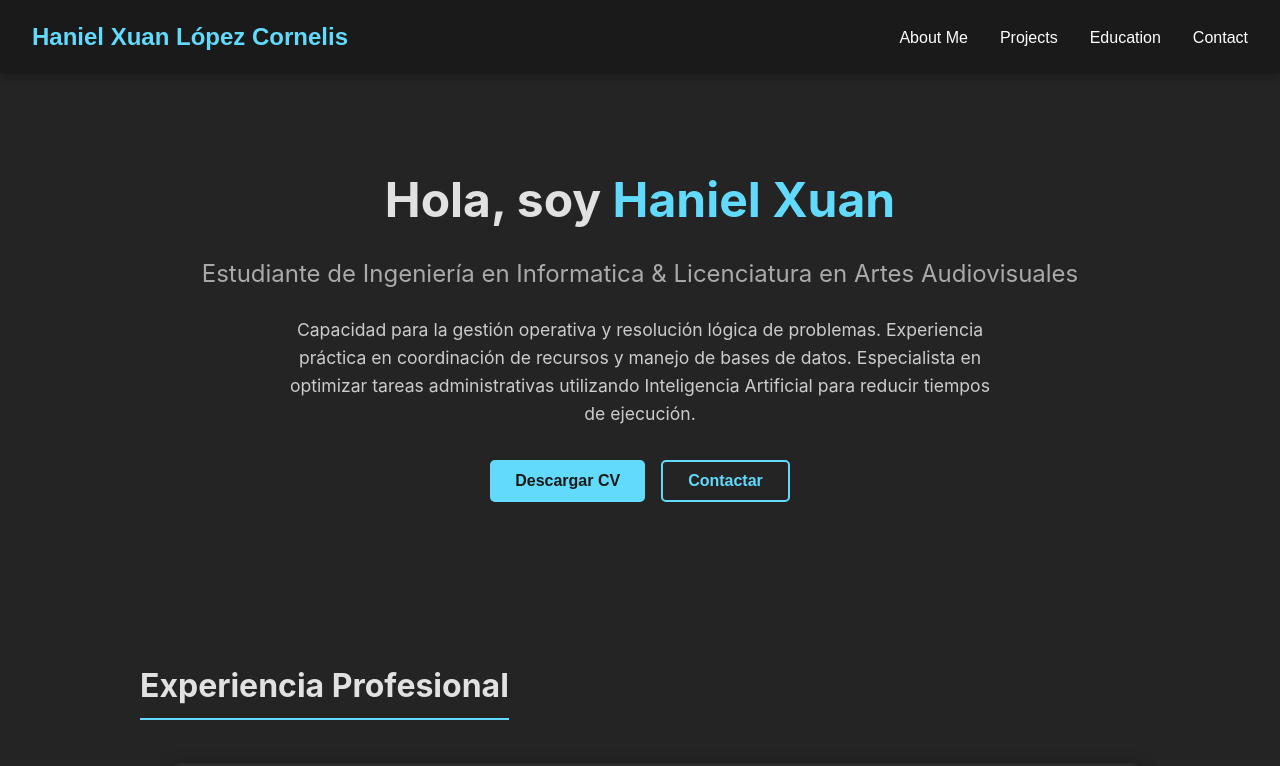
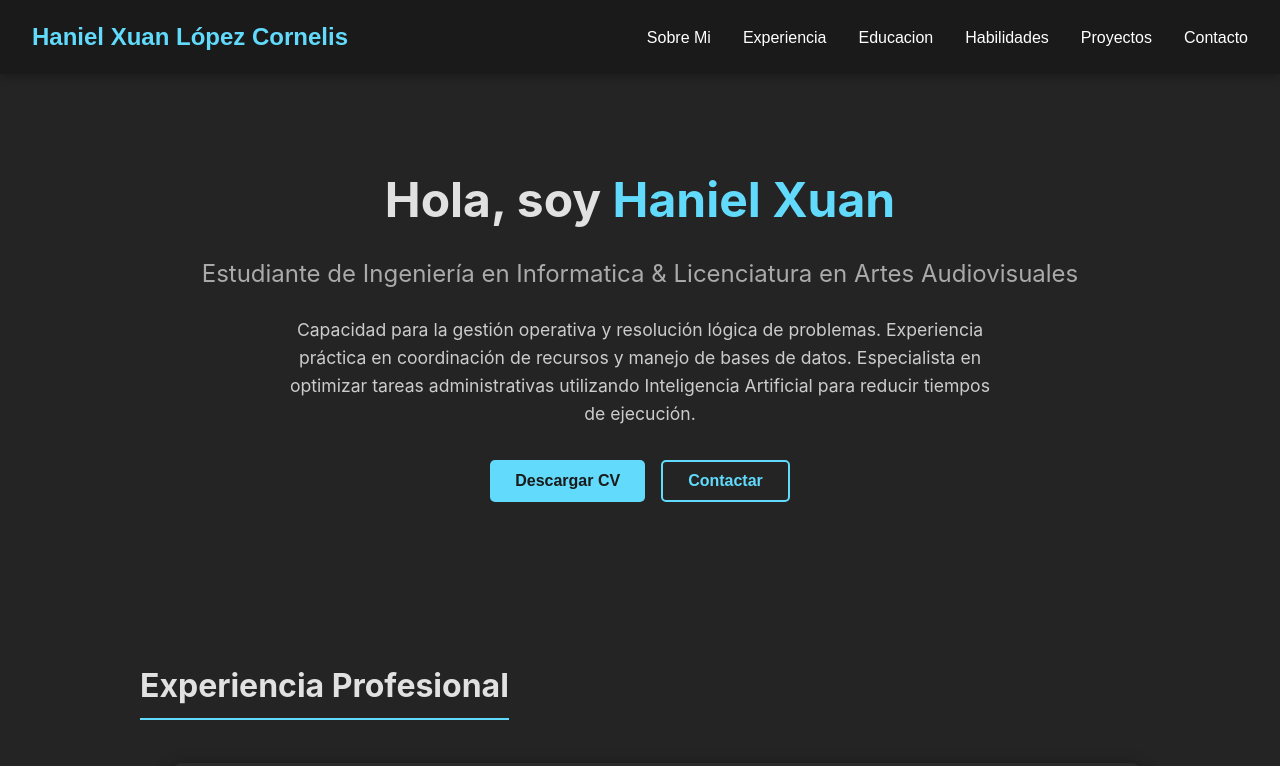
Before and after one commit to Hanielxlopezcornelis/portfolio-haniel, a React (Vite) app: page / in a window 1280 px wide. Shown: the top 766 px of the page. Built offline with nearby package versions, Linux system fonts and the light colour scheme.

Commit message:
update
Actualizacion de componentes y de la App original

```diff
--- a/src/App.jsx
+++ b/src/App.jsx
@@ -10,12 +10,12 @@ import { Footer } from './components/Footer';
 
 function App() {
   return (
-      <div className='App' style={styles.appContainer}>
-        <div id='sobre-mi'>
+      <div className='App' style={styles.appContainer} id='inicio'>
+        <div>
           <Header />
         </div>
         <main style={styles.mainContent}>
-          <div>
+          <div id='sobre-mi'>
             <AboutMe />
           </div>
 
--- a/src/components/Contact.jsx
+++ b/src/components/Contact.jsx
@@ -1,6 +1,6 @@
 export const Contact = () => {
   return (
-    <section style={styles.contactSection} id="contacto">
+    <section style={styles.contactSection}>
       <div style={styles.container}>
 
         <h2 style={styles.sectionTitle}>Contacto</h2>
--- a/src/components/Header.jsx
+++ b/src/components/Header.jsx
@@ -2,14 +2,18 @@ export const Header = () => {
   return (
     <header style={styles.header}>
         <div style={styles.logoContainer}>
+          <a href="#inicio" style={{ textDecoration: 'none' }}>
             <h1 style={styles.logoText}>Haniel Xuan López Cornelis</h1>
+          </a>
         </div>
         <nav>
             <ul style={styles.navUl}>
-                <li style={styles.navLi}><a href="#sobre-mi" style={styles.link}>About Me</a></li>
-                <li style={styles.navLi}><a href="#proyectos" style={styles.link}>Projects</a></li>
-                <li style={styles.navLi}><a href="#educacion" style={styles.link}>Education</a></li>
-                <li style={styles.navLi}><a href="#contacto" style={styles.link}>Contact</a></li>
+                <li style={styles.navLi}><a href="#sobre-mi" style={styles.link}>Sobre Mi</a></li>
+                <li style={styles.navLi}><a href="#experiencia" style={styles.link}>Experiencia</a></li>
+                <li style={styles.navLi}><a href="#educacion" style={styles.link}>Educacion</a></li>
+                <li style={styles.navLi}><a href="#habilidades" style={styles.link}>Habilidades</a></li>
+                <li style={styles.navLi}><a href="#proyectos" style={styles.link}>Proyectos</a></li>
+                <li style={styles.navLi}><a href="#contacto" style={styles.link}>Contacto</a></li>
             </ul>
         </nav>
     </header>
--- a/src/components/Projects.jsx
+++ b/src/components/Projects.jsx
@@ -20,7 +20,7 @@ export const Projects = () => {
   ]
 
   return (
-    <section style={styles.projectsSection} id="proyectos">
+    <section style={styles.projectsSection}>
       <div style={styles.container}>
         <h2 style={styles.sectionTitle}>Proyectos Destacados</h2>
 
```
